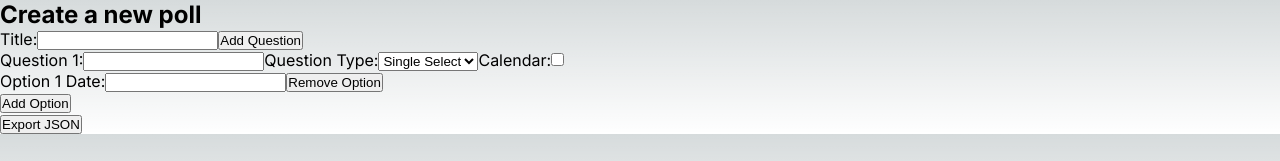
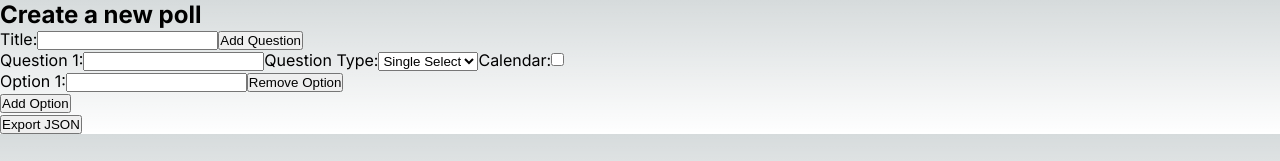
Before and after one commit to ClippyCat/village-vote, a Next.js app: page /create in a window 1280 px wide. Shown: the top 161 px of the page. Built offline with nearby package versions, Linux system fonts and the light colour scheme.

Commit message:
Remove date label from non-date options

```diff
--- a/src/components/OptionInput.js
+++ b/src/components/OptionInput.js
@@ -24,7 +24,7 @@ const OptionInput = ({ option, qIndex, oIndex, handleOptionChange, handleDateCha
     return (
       <div>
         <label>
-          Option {oIndex + 1} Date:
+          Option {oIndex + 1}:
           <input
             type="text"
             name={`option-${qIndex}-${oIndex}`}
```
